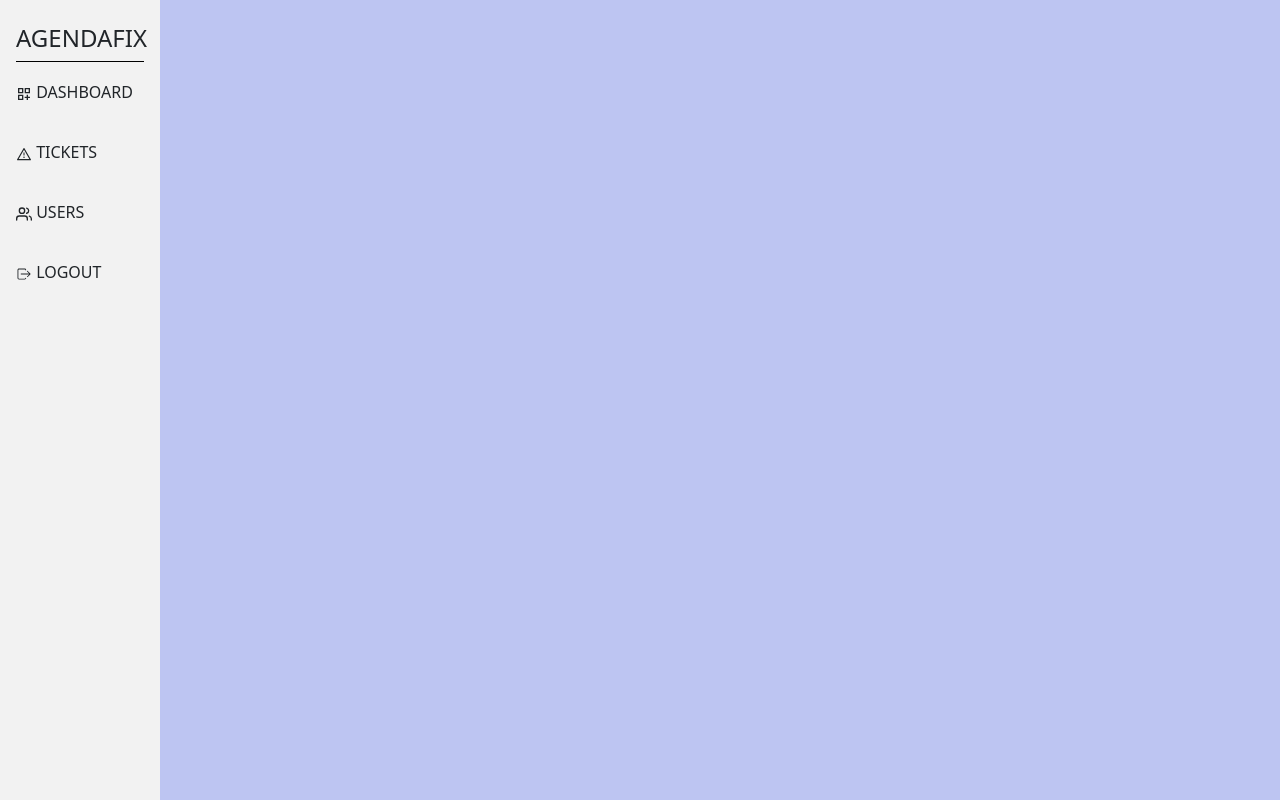
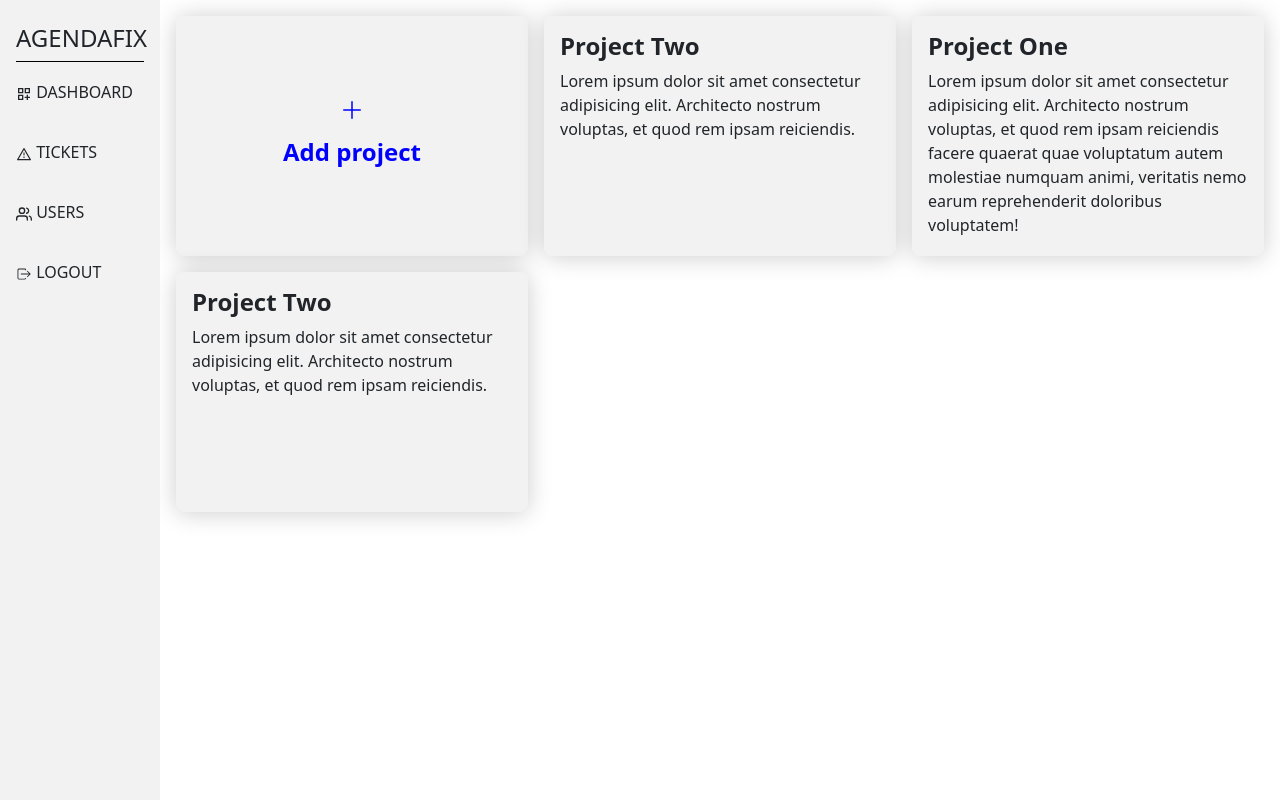
Before and after one commit to kemuelGermones/Trackero, a React (Vite) app in the folder client/: page / in a window 1280 px wide. Built offline with nearby package versions, Linux system fonts and the light colour scheme; the HTML template or start-up script is replaced by a standard one.

Commit message:
Added projects layout

```diff
--- a/client/src/App.tsx
+++ b/client/src/App.tsx
@@ -3,6 +3,7 @@ import { MdOutlineDashboardCustomize } from "react-icons/md";
 import { AiOutlineWarning } from "react-icons/ai";
 import { FiUsers } from "react-icons/fi";
 import { IoIosLogOut } from "react-icons/io";
+import { BsPlusLg } from "react-icons/bs";
 
 import SideNav from "./components/SideNav";
 import Container from "./components/Container";
@@ -28,7 +29,33 @@ function App() {
         </ul>
       </SideNav>
       <Container>
-
+        <div>
+          <BsPlusLg size="1.5em" />
+          <h1>Add project</h1>
+        </div>
+        <div>
+          <h1>Project Two</h1>
+          <p>
+            Lorem ipsum dolor sit amet consectetur adipisicing elit. Architecto
+            nostrum voluptas, et quod rem ipsam reiciendis.
+          </p>
+        </div>
+        <div>
+          <h1>Project One</h1>
+          <p>
+            Lorem ipsum dolor sit amet consectetur adipisicing elit. Architecto
+            nostrum voluptas, et quod rem ipsam reiciendis facere quaerat quae
+            voluptatum autem molestiae numquam animi, veritatis nemo earum
+            reprehenderit doloribus voluptatem!
+          </p>
+        </div>
+        <div>
+          <h1>Project Two</h1>
+          <p>
+            Lorem ipsum dolor sit amet consectetur adipisicing elit. Architecto
+            nostrum voluptas, et quod rem ipsam reiciendis.
+          </p>
+        </div>
       </Container>
     </Fragment>
   );
--- a/client/src/components/Container.tsx
+++ b/client/src/components/Container.tsx
@@ -2,10 +2,39 @@ import styled from "styled-components";
 
 const Container = styled.section`
   margin: 0 0 0 10rem;
-  height: 100vh;
-  display: flex;
+  display: grid;
+  grid-template-columns: 1fr 1fr 1fr;
+  grid-column-gap: 1rem;
+  grid-row-gap: 1rem;
+  padding: 1rem;
   box-sizing: border-box;
-  background-color: #bdc5f2;
+
+  & div {
+    background: #F2F2F2;
+    height: 15rem;
+    border-radius: 0.5rem;
+    box-shadow: 0 1px 25px rgba(0,0,0,0.2);
+    box-sizing: border-box;
+    padding: 1rem;
+  }
+
+  & h1 {
+    font-weight: bold;
+    font-size: 1.5rem;
+  }
+
+  & div:nth-child(1) {
+    color: blue;
+    display: flex;
+    flex-direction: column;
+    justify-content: center;
+    align-items: center;
+  }
+
+  & div:nth-child(1) h1 {
+    margin-top: 1rem;
+  }
 `;
 
+
 export default Container;
--- a/client/src/main.css
+++ b/client/src/main.css
@@ -4,6 +4,7 @@ body {
   margin: 0;
   padding: 0;
   font-family: "Roboto", sans-serif;
+  background-color: #BDC5F2;
 }
 
 
```
